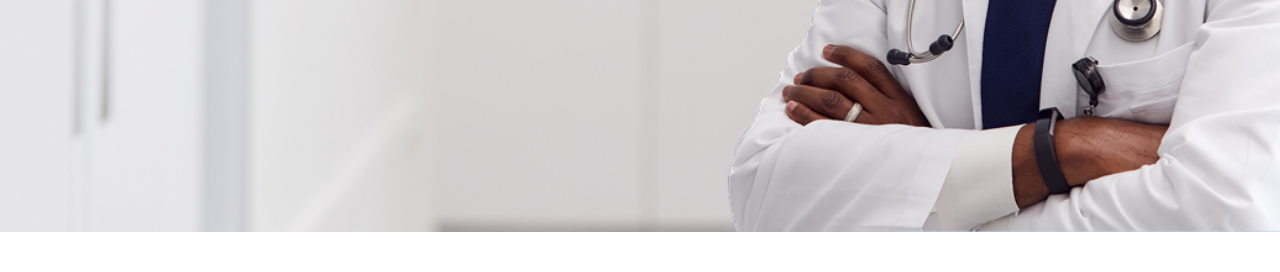
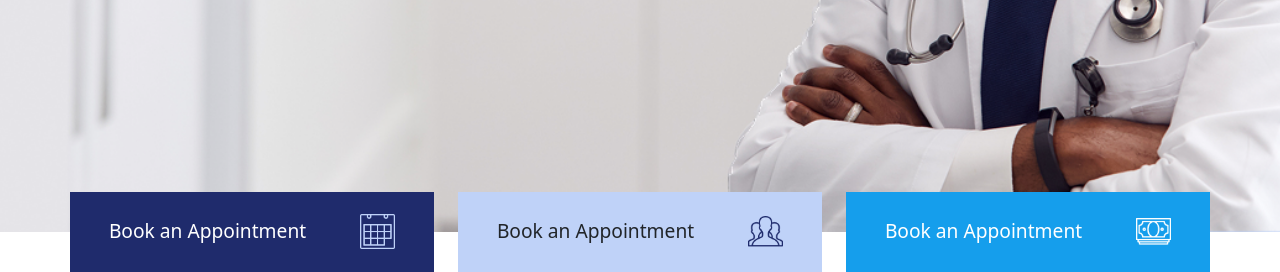
Before and after one commit to jobayer75368/MEDDICAL, a plain HTML site: page index.html in a window 1280 px wide. Shown: the part 592-864 px from the top of the page. Before the commit the page ends 824 px from the top, so only its background shows below. Drawn offline with nearby package versions, Linux system fonts and the light colour scheme.

Commit message:
books div done

```diff
--- a/index.html
+++ b/index.html
@@ -91,6 +91,24 @@
             </div>
         </div>
     </section>
+    <div class="books">
+        <div class="container h-100">
+            <div class="d-flex align-items-center justify-content-between h-100 row gap-4">
+                <div class="book-1 col d-flex justify-content-around align-items-center h-100">
+                    <p class="text-white">Book an Appointment</p>
+                    <img src="./Assets/icons/39.-Calendar.png" alt="Calender">
+                </div>
+                <div class="book-2 col d-flex justify-content-around align-items-center h-100">
+                    <p>Book an Appointment</p>
+                    <img src="./Assets/icons/27.-Team.png" alt="">
+                </div>
+                <div class="book-3 col d-flex justify-content-around align-items-center h-100 w-100">
+                    <p class="text-white">Book an Appointment</p>
+                    <img src="./Assets/icons/15.-Cash.png">
+                </div>
+            </div>
+        </div>
+    </div>
 </body>
 
 </html>
--- a/style.css
+++ b/style.css
@@ -18,6 +18,10 @@ h2 {
     color: var(--primary-color);
     font-family: var(--primary-font-family);
     font-size: var(--primary-font-size);
+}
+
+p {
+    margin: 0;
 }
 
 /* initial set up end*/
@@ -51,11 +55,6 @@ a {
     color: white;
 }
 
-
-.note p {
-    margin: 0;
-}
-
 .text_p {
     color: var(--secondary-color);
 }
@@ -78,3 +77,26 @@ a {
 p {
     font-size: 1.2rem;
 }
+
+/* hero section end  */
+
+.books {
+    margin-top: -2.5rem;
+    height: 5rem;
+}
+
+.book-1 {
+    background-color: var(--primary-color);
+}
+
+.book-2 {
+    background-color: var(--accent-color);
+}
+
+.book-3 {
+    background-color: var(--secondary-color);
+}
+
+.books img {
+    width: 2.2rem;
+}
```
